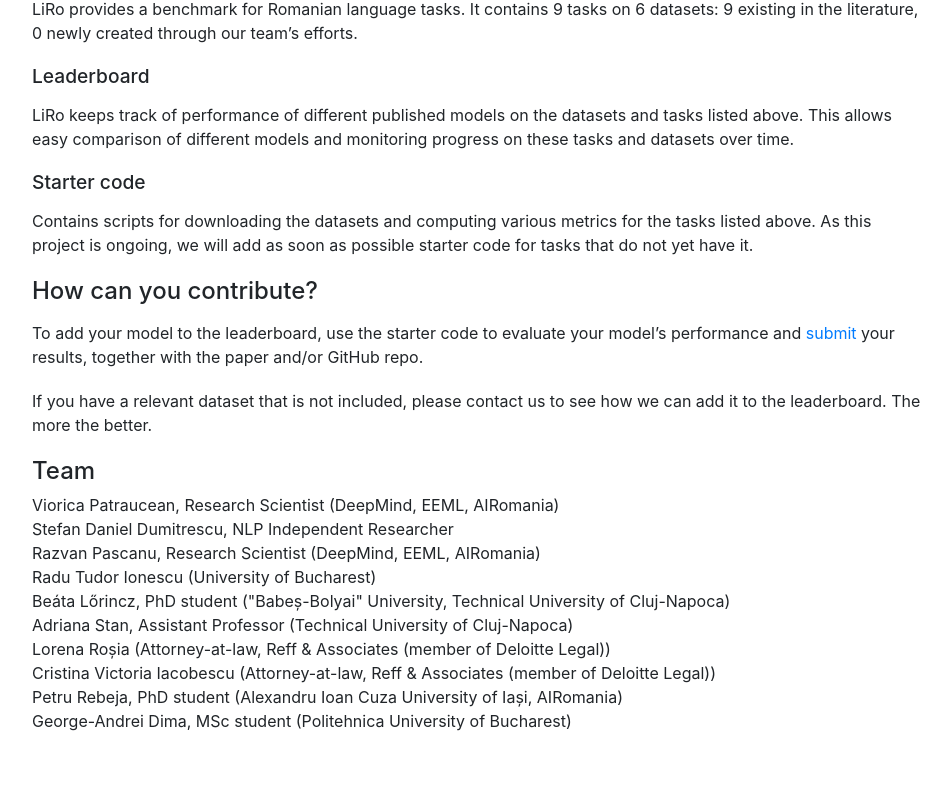
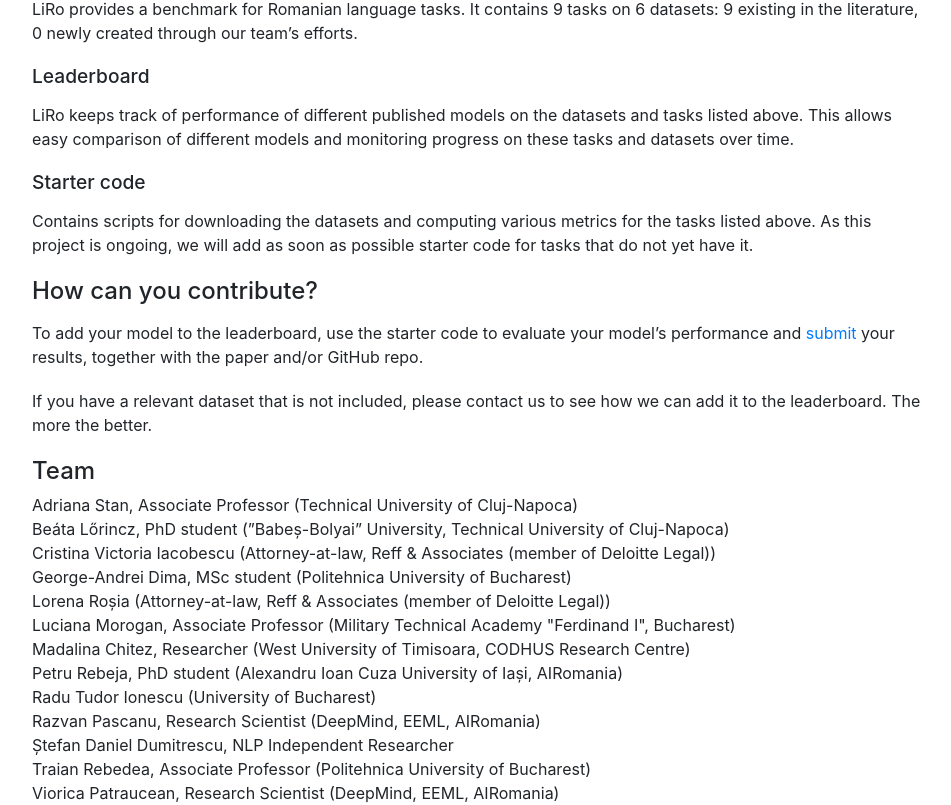
Before and after one commit to LiroBenchmark/LiroBenchmark.github.io, a React (Create React App) app: page /ro_benchmark_leaderboard/about in a window 1280 px wide. Shown: the part 275-1080 px from the top of the page, without its empty margins (160-1111 px from the left). Before the commit the page ends 1008 px from the top, so only its background shows below. Built offline with nearby package versions, Linux system fonts and the light colour scheme.

Commit message:
Added Luciana to the team

```diff
--- a/src/Components/AboutPage.js
+++ b/src/Components/AboutPage.js
@@ -50,33 +50,45 @@ const AboutPage = (props) => {
       <h1>Team</h1>
       <ul>
         <li>
-          Viorica Patraucean, Research Scientist (DeepMind, EEML, AIRomania)
+          Adriana Stan, Associate Professor (Technical University of
+          Cluj-Napoca)
         </li>
-        <li>Stefan Daniel Dumitrescu, NLP Independent Researcher</li>
-        <li>Razvan Pascanu, Research Scientist (DeepMind, EEML, AIRomania)</li>
-        <li>Radu Tudor Ionescu (University of Bucharest)</li>
         <li>
-          Beáta Lőrincz, PhD student ("Babeș-Bolyai" University, Technical
+          Beáta Lőrincz, PhD student (”Babeș-Bolyai” University, Technical
           University of Cluj-Napoca)
         </li>
         <li>
-          Adriana Stan, Assistant Professor (Technical University of
-          Cluj-Napoca)
+          Cristina Victoria Iacobescu (Attorney-at-law, Reff & Associates
+          (member of Deloitte Legal))
+        </li>
+        <li>
+          George-Andrei Dima, MSc student (Politehnica University of Bucharest)
         </li>
         <li>
           Lorena Roșia (Attorney-at-law, Reff & Associates (member of Deloitte
           Legal))
         </li>
         <li>
-          Cristina Victoria Iacobescu (Attorney-at-law, Reff & Associates
-          (member of Deloitte Legal))
+          Luciana Morogan, Associate Professor (Military Technical Academy
+          "Ferdinand I", Bucharest)
+        </li>
+        <li>
+          Madalina Chitez, Researcher (West University of Timisoara, CODHUS
+          Research Centre)
         </li>
         <li>
           Petru Rebeja, PhD student (Alexandru Ioan Cuza University of Iași,
           AIRomania)
         </li>
+        <li>Radu Tudor Ionescu (University of Bucharest)</li>
+        <li>Razvan Pascanu, Research Scientist (DeepMind, EEML, AIRomania)</li>
+        <li>Ștefan Daniel Dumitrescu, NLP Independent Researcher</li>
         <li>
-          George-Andrei Dima, MSc student (Politehnica University of Bucharest)
+          Traian Rebedea, Associate Professor (Politehnica University of
+          Bucharest)
+        </li>
+        <li>
+          Viorica Patraucean, Research Scientist (DeepMind, EEML, AIRomania)
         </li>
       </ul>
     </>
```
